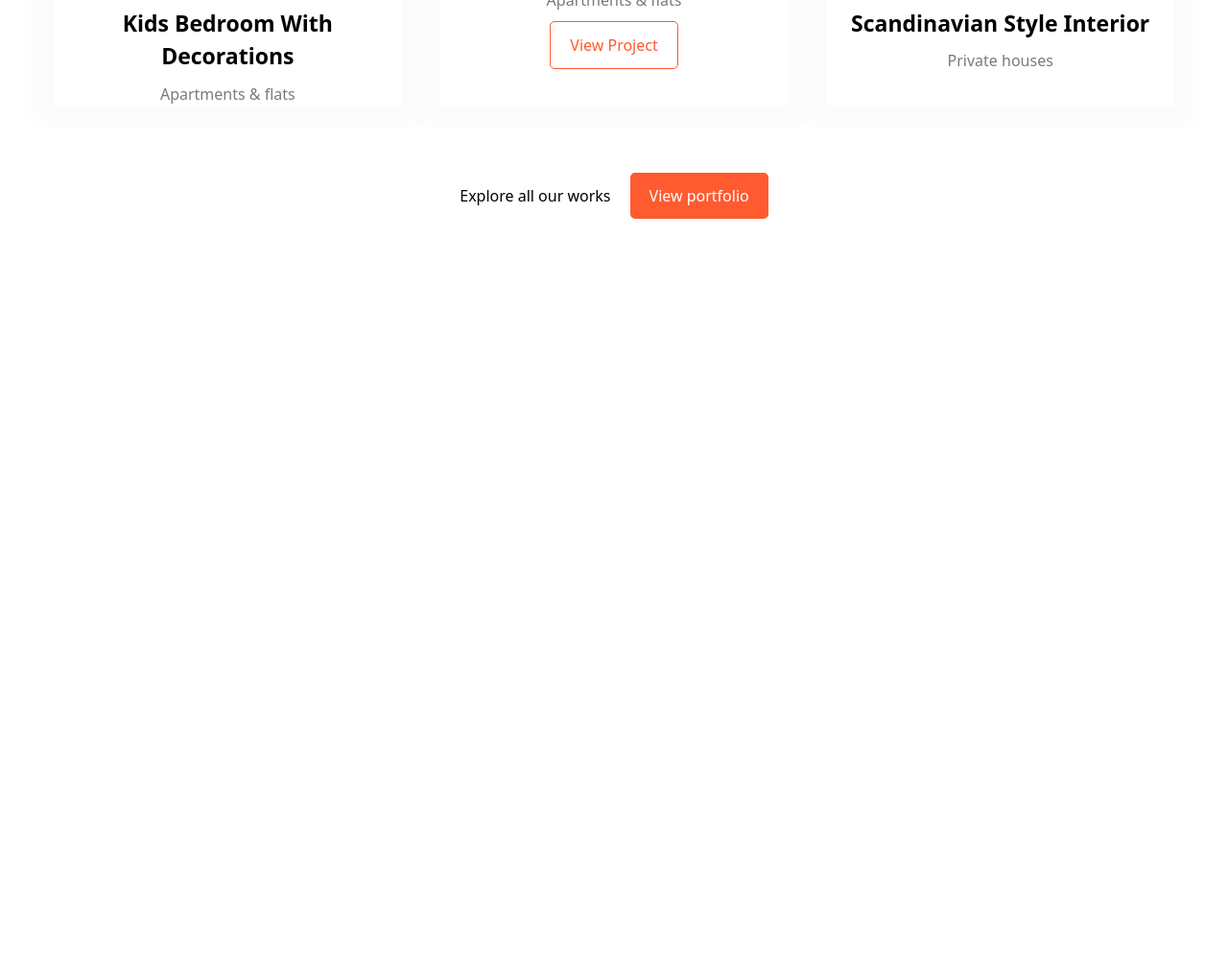
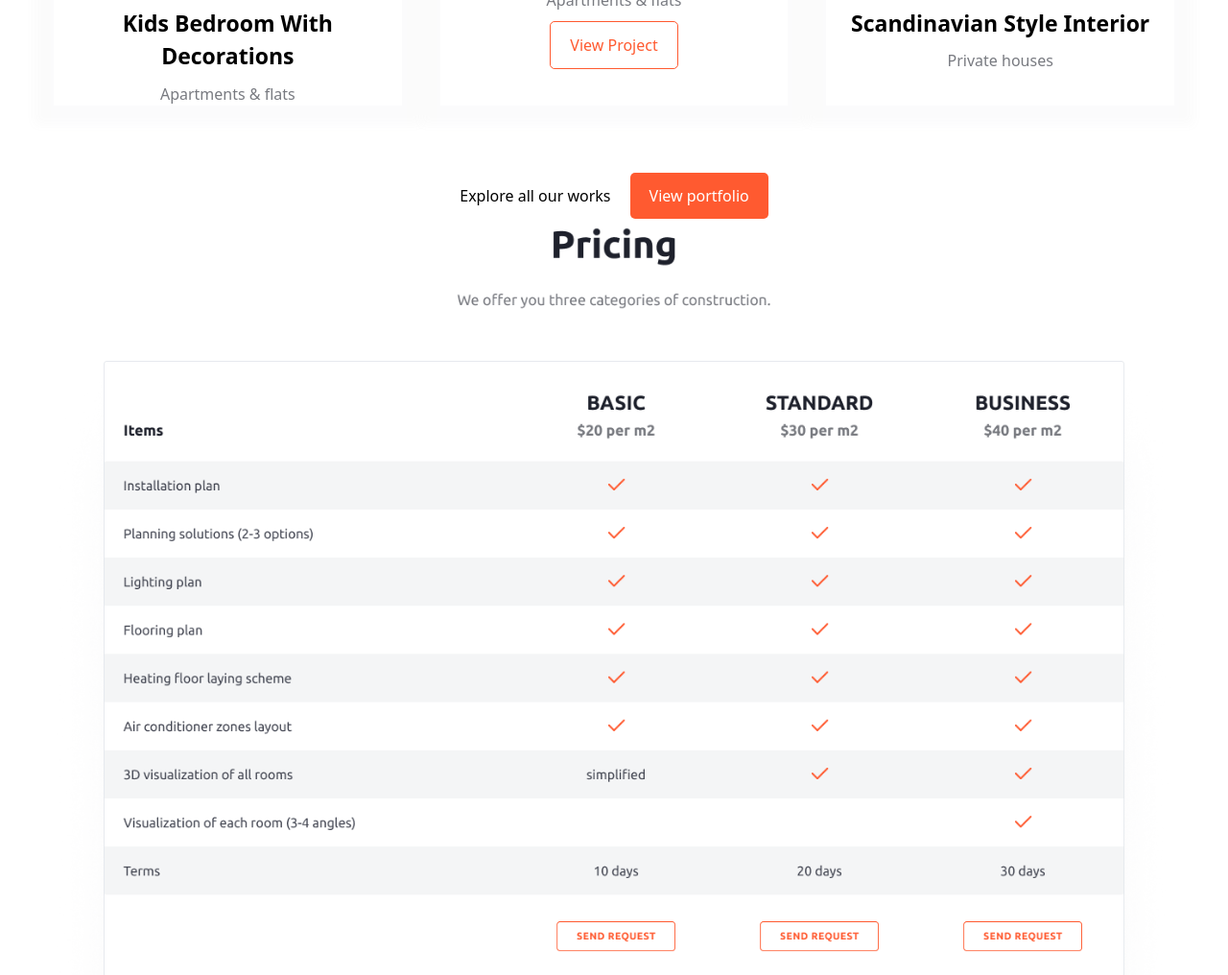
Before and after one commit to Usmonjo/home-git, a website: page src/ahmad.html in a window 1280 px wide. Shown: the part 2381-3397 px from the top of the page at 96% size. Before the commit the page ends 2609 px from the top, so only its background shows below. Drawn offline with nearby package versions, Linux system fonts and the light colour scheme; files that its build step writes are made by us from their sources.

Commit message:
section6 by ahmad

```diff
--- a/src/ahmad.html
+++ b/src/ahmad.html
@@ -177,6 +177,13 @@
 
 
 
+  <section class="max-w-[1200px] mx-auto hidden lg:block px-4">
+    <img src="/Pricing.png" alt="">
+  </section>
+
+
+
+
       </header>
 
 </body>
```
